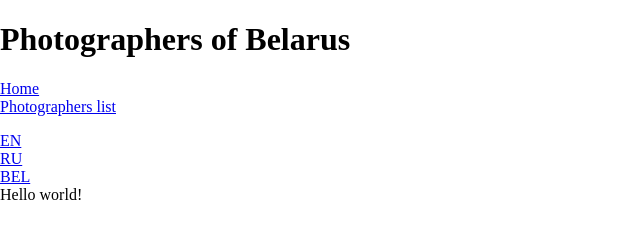
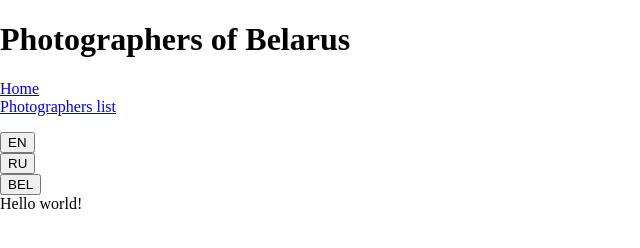
Before and after one commit to Nij4life/culture-portal, a Gatsby site: page / in a window 1280 px wide. Shown: the whole page, without its empty margins (0-640 px from the left). Built offline with nearby package versions, Linux system fonts and the light colour scheme; Gatsby itself is replaced by a stand-in of ours.

Commit message:
fix: navbar fixes

```diff
--- a/src/components/layout/layout.js
+++ b/src/components/layout/layout.js
@@ -2,15 +2,15 @@ import React from 'react'
 import { Link } from 'gatsby'
 import styles from './layout.module.css'
 
-const NavLink = props => (
+const NavLink = ({ to, children }) => (
   <li className={styles.listLink}>
-    <Link to={props.to}>{props.children}</Link>
+    <Link to={to}>{children}</Link>
   </li>
 )
 
-const LanguageLink = props => (
+const LanguageButton = ({ children }) => (
   <li className={styles.listLink}>
-    <a href="#">{props.children}</a>
+    <button className={styles.languageButton} type="button">{children}</button>
   </li>
 )
 
@@ -27,9 +27,9 @@ export default ({ children }) => (
             </ul>
           </nav>
           <ul className={styles.list}>
-            <LanguageLink>EN</LanguageLink>
-            <LanguageLink>RU</LanguageLink>
-            <LanguageLink>BEL</LanguageLink>
+            <LanguageButton>EN</LanguageButton>
+            <LanguageButton>RU</LanguageButton>
+            <LanguageButton>BEL</LanguageButton>
           </ul>
         </div>
       </header>
--- a/src/components/layout/layout.module.css
+++ b/src/components/layout/layout.module.css
@@ -28,6 +28,10 @@
   margin-right: 1rem;
 }
 
+.language-button {
+
+}
+
 .content-wrapper {
   margin: 2rem auto;
   padding: 0 1rem;
```
